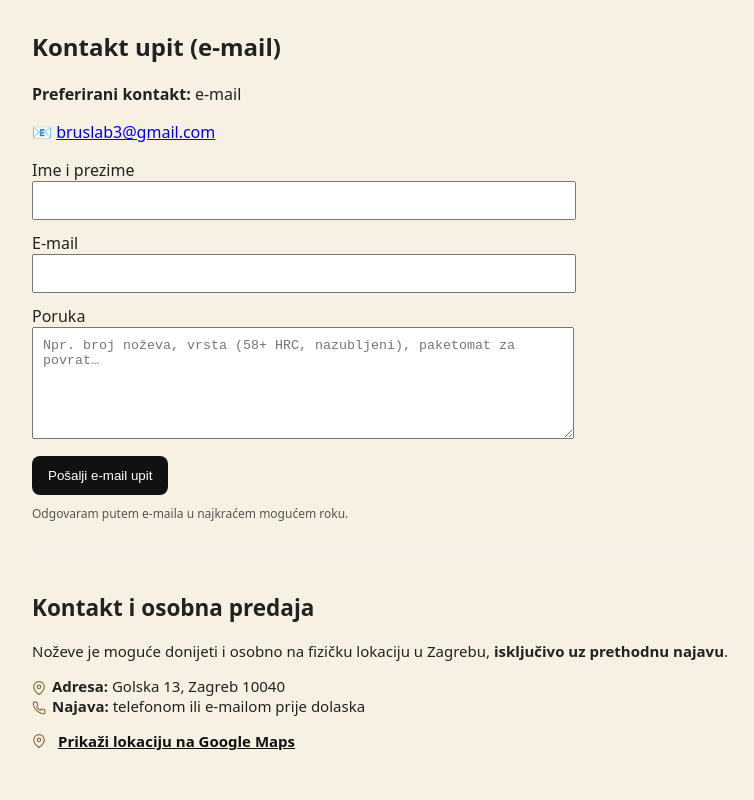
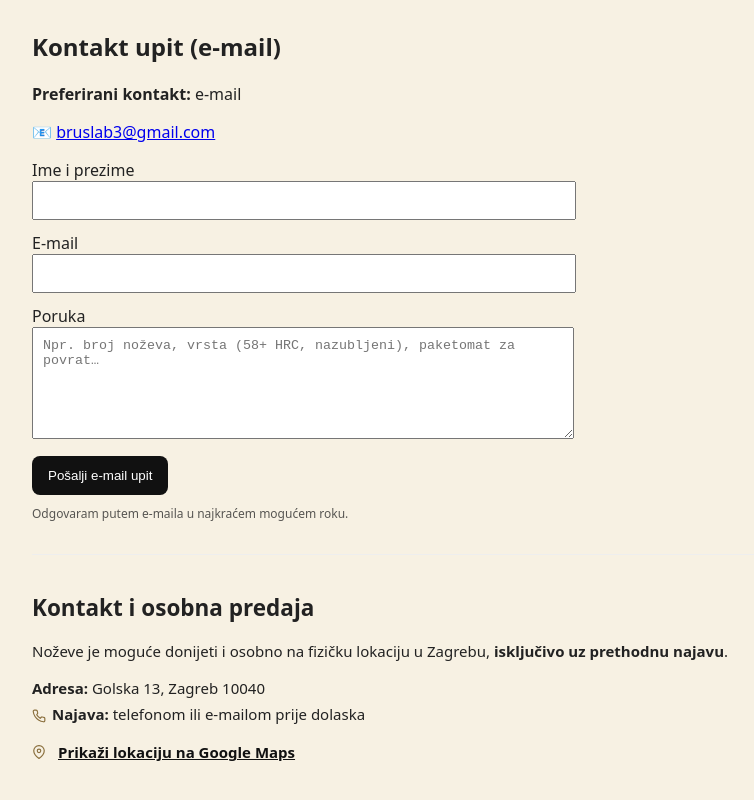
Before and after one commit to Nenad-cmd/ostrenje-nozeva-zagreb, a Next.js app: page / in a window 1280 px wide. Shown: the part 2417-3217 px from the top of the page, without its empty margins (98-852 px from the left). Built offline with nearby package versions, Linux system fonts and the light colour scheme.

Commit message:
Update page.tsx

```diff
--- a/app/page.tsx
+++ b/app/page.tsx
@@ -698,13 +698,13 @@ export default function Page() {
             Noževe je moguće donijeti i osobno na fizičku lokaciju u Zagrebu, <strong>isključivo uz prethodnu najavu</strong>.
           </p>
 
-        <p>
-          <LocationIcon />
-          <strong>Adresa:</strong> Golska 13, Zagreb 10040
-          <br />
-          <PhoneIcon />
-          <strong>Najava:</strong> telefonom ili e-mailom prije dolaska
-        </p>
+<p style={{ lineHeight: 1.7 }}>
+  <strong>Adresa:</strong> Golska 13, Zagreb 10040
+  <br />
+  <PhoneIcon />
+  <strong>Najava:</strong> telefonom ili e-mailom prije dolaska
+</p>
+
 <p style={{ marginTop: 8 }}>
   <a
     href="https://www.google.com/maps/search/?api=1&query=Golska+13+Zagreb+10040"
```
